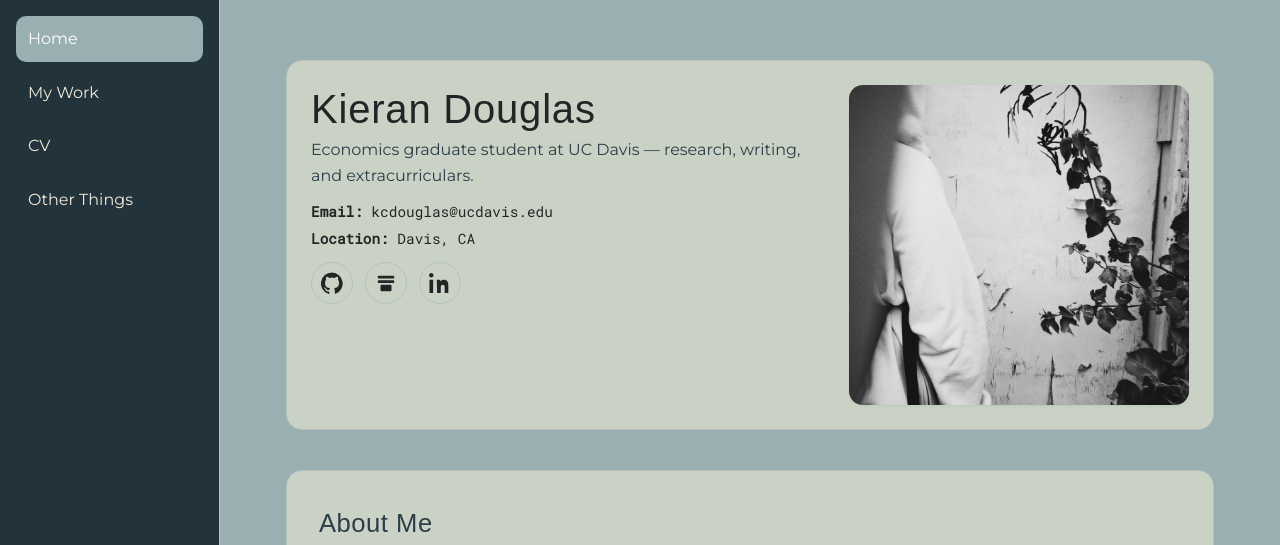
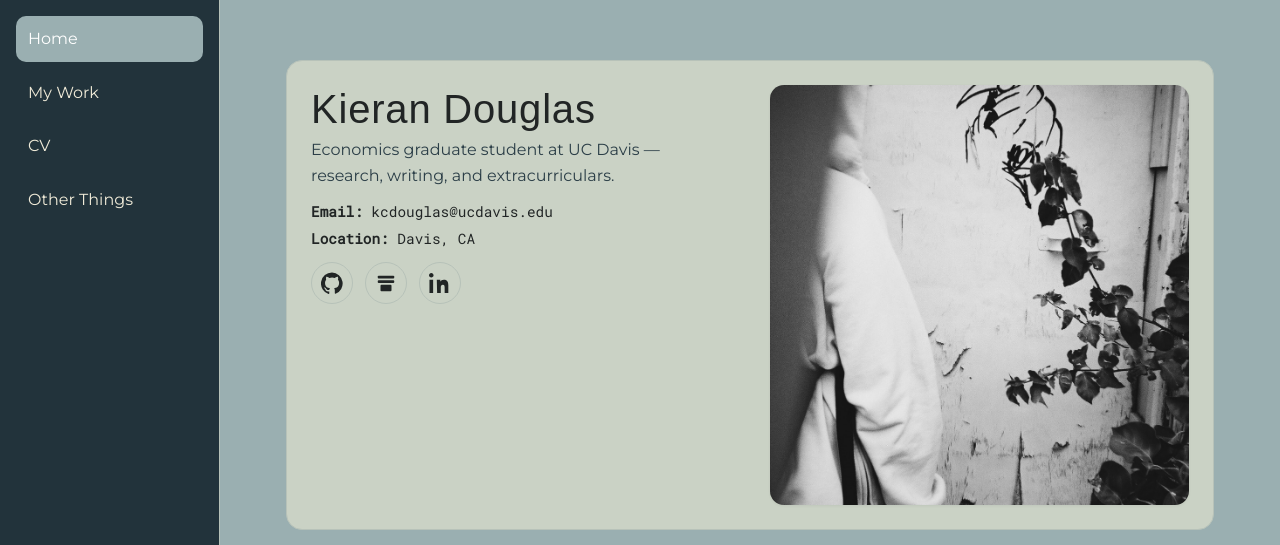
Before and after one commit to KieranCDouglas/kierancdouglas.github.io, a Jekyll site: the page built from index.md, in a window 1280 px wide and 1359 px high. Shown: the top 545 px of the window. Built offline with Jekyll 4.4.1, drawn with Linux system fonts in a browser that asks for light colours; some web fonts are replaced; grey boxes are pictures that could not be loaded.

Commit message:
Update style.css

```diff
--- a/assets/css/style.css
+++ b/assets/css/style.css
@@ -269,10 +269,10 @@ html[data-theme="dark"] .btn--ghost:hover { background: rgba(255,255,255,.08); }
 /* ===================== */
 .intro {
   display: grid;
-  grid-template-columns: 1.2fr .8fr;
-  gap: 28px;
+  grid-template-columns: 1fr 1fr;          /* Equal split for bigger image space */
+  gap: 40px;                               /* Increased from 28px */
   padding: 24px;
-  background: var(--surface);      /* off-white bubble */
+  background: var(--surface);              /* off-white bubble */
   border: 1px solid var(--border);
   border-radius: var(--radius);
   box-shadow: none;
@@ -285,6 +285,7 @@ html[data-theme="dark"] .btn--ghost:hover { background: rgba(255,255,255,.08); }
   font-size: clamp(28px, 4vw, 40px);
   line-height: 1.2;
 }
+
 .intro__blurb {
   font-family: "Montserrat", sans-serif;
   color: var(--muted);
@@ -299,13 +300,17 @@ html[data-theme="dark"] .btn--ghost:hover { background: rgba(255,255,255,.08); }
   font-family: "Roboto Mono", monospace;
   font-size: 0.9rem;
 }
-.intro__contacts li { margin: 4px 0; }
+
+.intro__contacts li {
+  margin: 4px 0;
+}
 
 .intro__contacts a {
   color: var(--text);
   text-decoration: none;
   transition: color 0.2s, text-decoration 0.2s;
 }
+
 .intro__contacts a:hover {
   color: var(--brand);
   text-decoration: underline;
@@ -314,7 +319,7 @@ html[data-theme="dark"] .btn--ghost:hover { background: rgba(255,255,255,.08); }
 .intro__image img {
   width: 100%;
   height: 100%;
-  max-height: 320px;
+  max-height: 420px;                       /* Increased from 320px */
   object-fit: cover;
   border-radius: 14px;
   box-shadow: var(--shadow);
```
